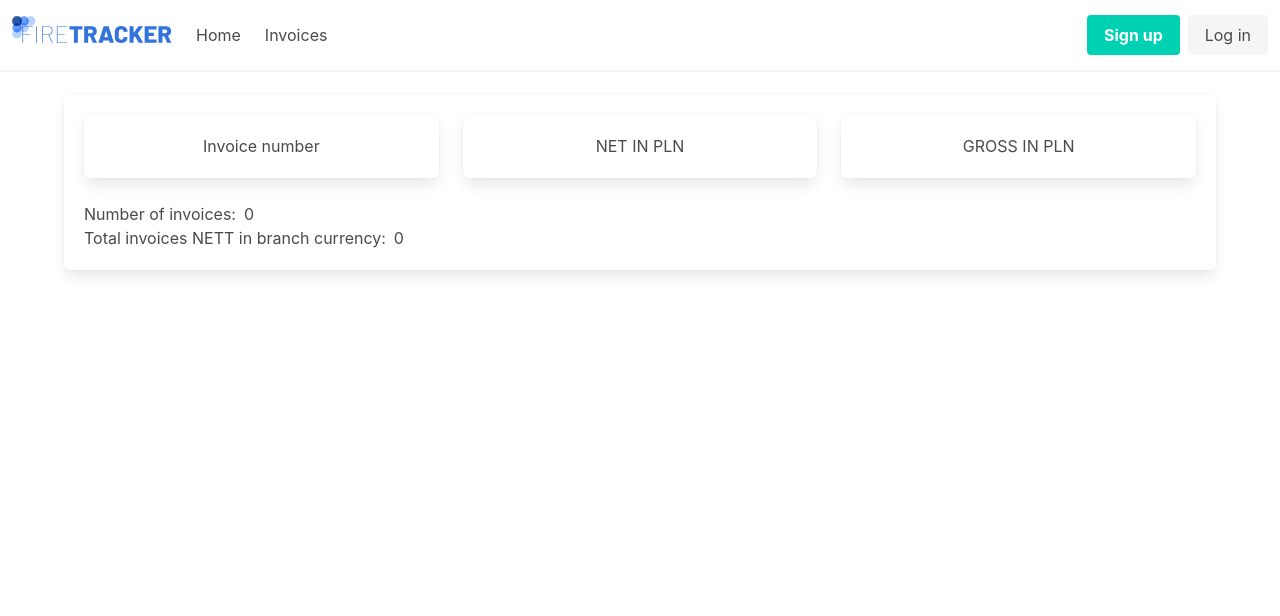
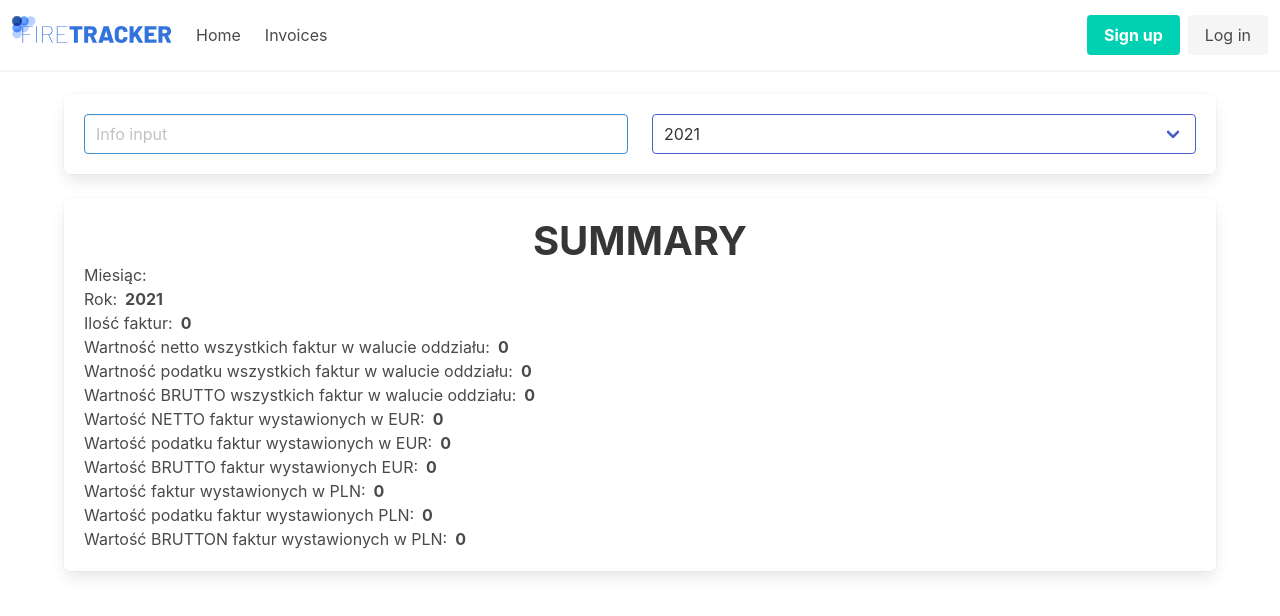
Before and after one commit to SkowyrnyMG/ftms-sales-tracker, a React (Create React App) app: page /invoices in a window 1280 px wide. Shown: the top 616 px of the page. Built offline with nearby package versions, Linux system fonts and the light colour scheme.

Commit message:
Parsers and utility functions created. Summary of the imported CSV now is displayed on invoices page.

```diff
--- /dev/null
+++ b/src/components/atoms/select-option/select-option.tsx
@@ -0,0 +1,11 @@
+import * as React from 'react';
+
+interface IProps {
+  value: string | number;
+}
+
+const SelectOption: React.FC<IProps> = ({ value }) => (
+  <option value={value}>{value}</option>
+);
+
+export default SelectOption;
--- a/src/components/modules/csv-loader/csv-loader.tsx
+++ b/src/components/modules/csv-loader/csv-loader.tsx
@@ -40,7 +40,8 @@ const CSVLoader: React.FC = () => {
             File name: {csvInfo.name}
           </span>
           <span className='has-text-weight-bold mx-5'>
-            File size: {(csvInfo.size / BYTES_IN_KILOBYTE).toFixed(2)}Kb
+            File size:
+            {(csvInfo.size / BYTES_IN_KILOBYTE).toFixed(2)}Kb
           </span>
           <Link
             to='/invoices'
--- a/src/templates/invoices-template.tsx
+++ b/src/templates/invoices-template.tsx
@@ -1,60 +1,165 @@
 import * as React from 'react';
+import type { IParsedCsvData } from 'types/types';
 
-import type { CsvDataType, IParsedCsvData } from 'types/types';
+import SelectOption from 'components/atoms/select-option/select-option';
 
-import ColumnHeadingBox from 'components/atoms/column-heading-box/column-heading-box';
-import ColumnBoldCentred from 'components/atoms/column-bold-centred/column-bold-centred';
-import RowPosition from 'components/modules/row-position/row-position';
+import {
+  filterRows,
+  format,
+  sumColumn,
+  countPositions,
+} from 'utils/data-helper-functions';
 
 interface IInvoicesTeplateProps {
   data: IParsedCsvData[];
 }
 
+interface IDateOfSummary {
+  year: string | number;
+  period: string;
+}
+
 const InvoicesTemplate: React.FC<IInvoicesTeplateProps> = ({ data }) => {
-  console.log(data);
-
-  const countPositions = <T extends unknown>(counterData: T): number => {
-    if (counterData instanceof Array) {
-      return counterData.length;
-    }
-    return 0;
-  };
-
-  const sumColumn = <T extends unknown>(
-    counterData: T,
-    columnName: string,
-  ): number => {
-    if (counterData instanceof Array) {
-      return counterData.reduce((acc, cur) => {
-        Object.keys(cur).forEach((key) => {
-          if (key !== columnName) return;
-          acc += Number(cur[columnName]); // eslint-disable-line no-param-reassign
+  const date = new Date();
+  const [dateOfSummary, setDateOfSummary] = React.useState<IDateOfSummary>({
+    year: date.getUTCFullYear(),
+    period: '',
   });
-        return acc;
-      }, 0);
-    }
-    return 0;
-  };
+  const invoicesCounter = countPositions(data);
+  const nettInBranchValue = format(
+    sumColumn(data, 'nettInBranchCurrencyValue'),
+  );
+  const taxInBranchValue = format(sumColumn(data, 'taxInBranchCurrencyValue'));
+  const grossInBranchValue = format(
+    sumColumn(data, 'grossInBranchCurrencyValue'),
+  );
+  const nettValueOfEurInvoices = format(
+    sumColumn(filterRows(data, 'nettCurrency', 'EUR'), 'nettValue'),
+  );
+  const taxValueOfEurInvoices = format(
+    sumColumn(filterRows(data, 'taxCurrency', 'EUR'), 'taxValue'),
+  );
+  const grossValueOfEurInvoices = format(
+    sumColumn(filterRows(data, 'grossCurrency', 'EUR'), 'grossValue'),
+  );
+  const nettValueOfPlnInvoices = format(
+    sumColumn(filterRows(data, 'nettCurrency', 'PLN'), 'nettValue'),
+  );
+  const taxValueOfPlnInvoices = format(
+    sumColumn(filterRows(data, 'taxCurrency', 'PLN'), 'taxValue'),
+  );
+  const grossValueOfPlnInvoices = format(
+    sumColumn(filterRows(data, 'grossCurrency', 'PLN'), 'grossValue'),
+  );
 
   return (
+    <div className='container'>
       <div className='box'>
         <div className='columns'>
-        <ColumnHeadingBox>Invoice number</ColumnHeadingBox>
-        <ColumnHeadingBox>NET IN PLN</ColumnHeadingBox>
-        <ColumnHeadingBox>GROSS IN PLN</ColumnHeadingBox>
+          <div className='column'>
+            <input
+              className='input is-info'
+              type='text'
+              placeholder='Info input'
+              value={dateOfSummary.period}
+              onChange={(e) =>
+                setDateOfSummary((prevState) => ({
+                  ...prevState,
+                  period: e.target.value,
+                }))
+              }
+            />
+          </div>
+          <div className='column'>
+            <div className='select is-link is-focused is-hovered is-fullwidth'>
+              <select
+                value={dateOfSummary.year}
+                onChange={(e) =>
+                  setDateOfSummary((prevState) => ({
+                    ...prevState,
+                    year: e.target.value,
+                  }))
+                }
+              >
+                <SelectOption value={2021} />
+                <SelectOption value={2020} />
+                <SelectOption value={2019} />
+                <SelectOption value={2018} />
+              </select>
+            </div>
+          </div>
+        </div>
+      </div>
+      {/* -- End of input fields -- */}
+
+      <div className='box'>
+        <div className='container'>
+          <h1 className='title is-2 has-text-centered has-text-weight-bold is-uppercase'>
+            Summary
+          </h1>
         </div>
         <div className='container'>
-        <span className='mr-2'>Number of invoices:</span>
-        <span>{countPositions(data)}</span>
+          <span className='mr-2'>Miesiąc:</span>
+          <span className='has-text-weight-bold'>{dateOfSummary.period}</span>
         </div>
         <div className='container'>
-        <span className='mr-2'>Total invoices NETT in branch currency:</span>
-        <span>{sumColumn(data, 'nettInBranchCurrencyValue')}</span>
+          <span className='mr-2'>Rok:</span>
+          <span className='has-text-weight-bold'>{dateOfSummary.year}</span>
         </div>
-      <div className='columns'>
-        <ColumnBoldCentred />
-        {/* <ColumnBoldCentred>{sumColumn(data, 'nett')}</ColumnBoldCentred>
-        <ColumnBoldCentred>{sumColumn(data, 'gross')}</ColumnBoldCentred> */}
+        <div className='container'>
+          <span className='mr-2'>Ilość faktur:</span>
+          <span className='has-text-weight-bold'>{invoicesCounter}</span>
+        </div>
+        <div className='container'>
+          <span className='mr-2'>
+            Wartność netto wszystkich faktur w walucie oddziału:
+          </span>
+          <span className='has-text-weight-bold'>{nettInBranchValue}</span>
+        </div>
+        <div className='container'>
+          <span className='mr-2'>
+            Wartność podatku wszystkich faktur w walucie oddziału:
+          </span>
+          <span className='has-text-weight-bold'>{taxInBranchValue}</span>
+        </div>
+        <div className='container'>
+          <span className='mr-2'>
+            Wartność BRUTTO wszystkich faktur w walucie oddziału:
+          </span>
+          <span className='has-text-weight-bold'>{grossInBranchValue}</span>
+        </div>
+        <div className='container'>
+          <span className='mr-2'>Wartość NETTO faktur wystawionych w EUR:</span>
+          <span className='has-text-weight-bold'>{nettValueOfEurInvoices}</span>
+        </div>
+        <div className='container'>
+          <span className='mr-2'>
+            Wartość podatku faktur wystawionych w EUR:
+          </span>
+          <span className='has-text-weight-bold'>{taxValueOfEurInvoices}</span>
+        </div>
+        <div className='container'>
+          <span className='mr-2'>Wartość BRUTTO faktur wystawionych EUR:</span>
+          <span className='has-text-weight-bold'>
+            {grossValueOfEurInvoices}
+          </span>
+        </div>
+        <div className='container'>
+          <span className='mr-2'>Wartość faktur wystawionych w PLN:</span>
+          <span className='has-text-weight-bold'>{nettValueOfPlnInvoices}</span>
+        </div>
+        <div className='container'>
+          <span className='mr-2'>Wartość podatku faktur wystawionych PLN:</span>
+          <span className='has-text-weight-bold'>{taxValueOfPlnInvoices}</span>
+        </div>
+        <div className='container'>
+          <span className='mr-2'>
+            Wartość BRUTTON faktur wystawionych w PLN:
+          </span>
+          <span className='has-text-weight-bold'>
+            {grossValueOfPlnInvoices}
+          </span>
+        </div>
       </div>
     </div>
   );
--- /dev/null
+++ b/src/utils/data-helper-functions.ts
@@ -0,0 +1,40 @@
+// * Format number to a string and adds empty space as thousand separator
+export const format = (num: number): string =>
+  String(num).replace(/(?<!\..*)(\d)(?=(?:\d{3})+(?:\.|$))/g, '$1 ');
+
+// * Filter CSV data after some key value and creates new array of objects
+export const filterRows = <T extends unknown>(
+  filterData: T,
+  filterTarget: string,
+  filter: string,
+): T[] | [] => {
+  if (filterData instanceof Array) {
+    return filterData.filter((pos) => pos[filterTarget] === filter);
+  }
+  return [];
+};
+
+// * Sum all values of keys which matches provided column name
+export const sumColumn = <T extends unknown>(
+  counterData: T,
+  columnName: string,
+): number => {
+  if (counterData instanceof Array) {
+    return counterData.reduce((acc, cur) => {
+      Object.keys(cur).forEach((key) => {
+        if (key !== columnName) return;
+        acc += Number(cur[columnName]); // eslint-disable-line no-param-reassign
+      });
+      return acc;
+    }, 0);
+  }
+  return 0;
+};
+
+//* Length of CSV array
+export const countPositions = <T extends unknown>(counterData: T): number => {
+  if (counterData instanceof Array) {
+    return counterData.length;
+  }
+  return 0;
+};
--- a/src/utils/parsers.ts
+++ b/src/utils/parsers.ts
@@ -1,5 +1,6 @@
 import type { CsvDataType, IParsedCsvData } from 'types/types';
 
+// * Parse CSV Array of array into CSV Array of objects
 export const invoicesParser = (data: CsvDataType[]): IParsedCsvData[] => {
   return Object.assign(
     data.map((pos) => {
```
Also changed, not shown: 1 other file (tests, documents, lock files or other folders). Lines whose indentation alone changed are shown as unchanged.
